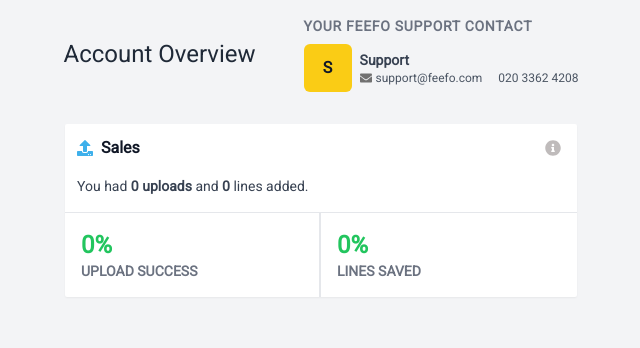
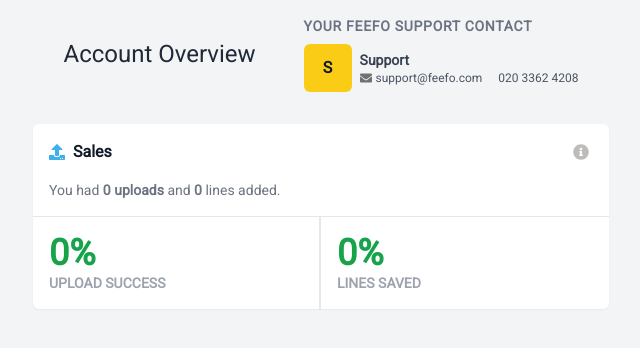
Before and after one commit to carlosrigoni/Feefo-UI-Technical-Assessment, a React (Create React App) app: page / in a window 1280 px wide. Shown: the top 348 px of the page, without its empty margins (319-959 px from the left). Built offline with nearby package versions, Linux system fonts and the light colour scheme.

Commit message:
refactor: Improve Dashboard component layout and add upload statistics
Refactor the Dashboard component to improve its layout by updating the grid structure and adding upload statistics. This includes displaying the percentage of successful uploads and the number of lines added.

```diff
--- a/src/App.jsx
+++ b/src/App.jsx
@@ -10,6 +10,10 @@
 
 library.add(faEnvelope, faUpload, faInfoCircle);
 
+const uploads = 0;
+const linesAdded = 0;
+const linesSaved = 0;
+
 function App() {
   return (
     <div className="flex flex-col items-center p-4">
@@ -17,7 +21,11 @@
         <h1 className="text-2xl text-gray-800">Account Overview</h1>
         <SupportCard />
       </div>
-      <Dashboard />
+      <Dashboard
+        uploads={uploads}
+        linesAdded={linesAdded}
+        linesSaved={linesSaved}
+      />
     </div>
   );
 }
--- a/src/components/Dashboard/Dashboard.jsx
+++ b/src/components/Dashboard/Dashboard.jsx
@@ -2,14 +2,10 @@
 import { FontAwesomeIcon } from "@fortawesome/react-fontawesome";
 import { Tooltip } from "react-tooltip";
 
-export function Dashboard() {
-  const uploads = 0;
-  const linesAdded = 0;
-  const linesSaved = 0;
-
+export function Dashboard({ uploads, linesAdded, linesSaved }) {
   return (
-    <div className="mt-8 bg-white w-full max-w-lg rounded-sm m-4 pt-3 shadow-sm">
-      <div className="px-3 flex items-center justify-between">
+    <div className="mt-8 bg-white w-full max-w-xl rounded-md m-4 pt-4 shadow-sm">
+      <div className="px-4 flex items-center justify-between">
         <div className="flex items-center">
           <FontAwesomeIcon icon="upload" className="mr-2" color="#3eb0eb" />
           <h2 className="font-semibold">Sales</h2>
@@ -24,18 +20,18 @@
           Additional sales information
         </Tooltip>
       </div>
-      <p className="my-4 text-sm text-gray-700 px-3">
+      <p className="my-4 text-sm text-gray-500 px-4">
         You had <strong>{uploads} uploads</strong> and{" "}
         <strong>{linesAdded}</strong> lines added.
       </p>
       <div className="grid grid-cols-1 sm:grid-cols-2 border-t">
         <div className="sm:border-r-2 p-4">
-          <p className="text-green-500 font-bold text-2xl">{uploads}%</p>
-          <p className="text-gray-500 text-sm font-semibold">UPLOAD SUCCESS</p>
+          <p className="text-green-600 font-bold text-4xl">{uploads}%</p>
+          <p className="text-gray-400 text-sm font-semibold">UPLOAD SUCCESS</p>
         </div>
         <div className="p-4 border-t sm:border-0">
-          <p className="text-green-500 font-bold text-2xl">{linesSaved}%</p>
-          <p className="text-gray-500 text-sm font-semibold">LINES SAVED</p>
+          <p className="text-green-600 font-bold text-4xl">{linesSaved}%</p>
+          <p className="text-gray-400 text-sm font-semibold">LINES SAVED</p>
         </div>
       </div>
     </div>
```
